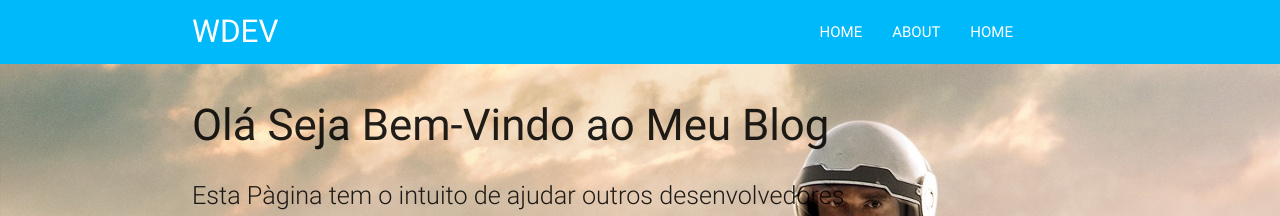
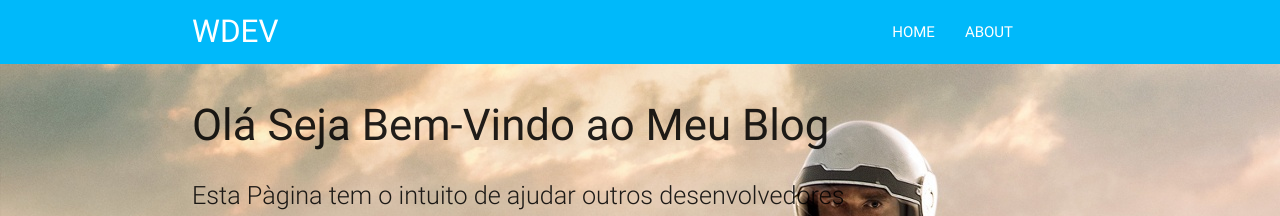
Before and after one commit to mikaellemos033/jekyll-blog, a Jekyll site: the page built from index.html, in a window 1280 px wide. Shown: the top 216 px of the page. Built offline with Jekyll 4.4.1, drawn with Linux system fonts in a browser that asks for light colours; the list of posts is cut into pages by our own code.

Commit message:
Update header.html

```diff
--- a/_includes/header.html
+++ b/_includes/header.html
@@ -4,7 +4,7 @@
      <ul class="right side-nav">
       <li><a href="{{site.baseurl}}/index.html">HOME</a></li>
      {% for page in site.pages %}
-        {% if page.title == 'home'%}
+        {% if page.title == 'Home'%}
         {% else %}
         <li><a href="{{site.baseurl}}{{page.url}}">{{page.title}}</a></li>
         {% endif %}
```
